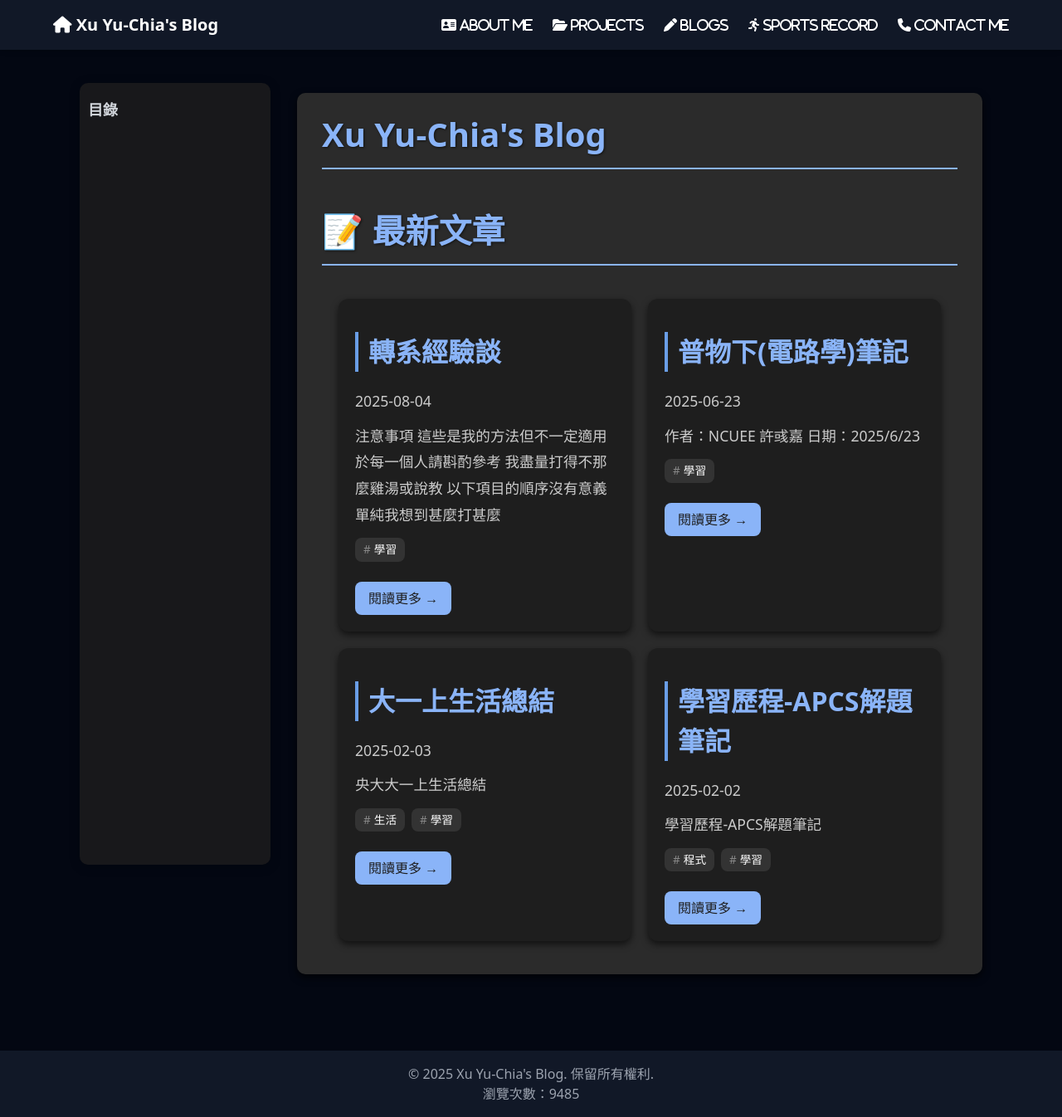
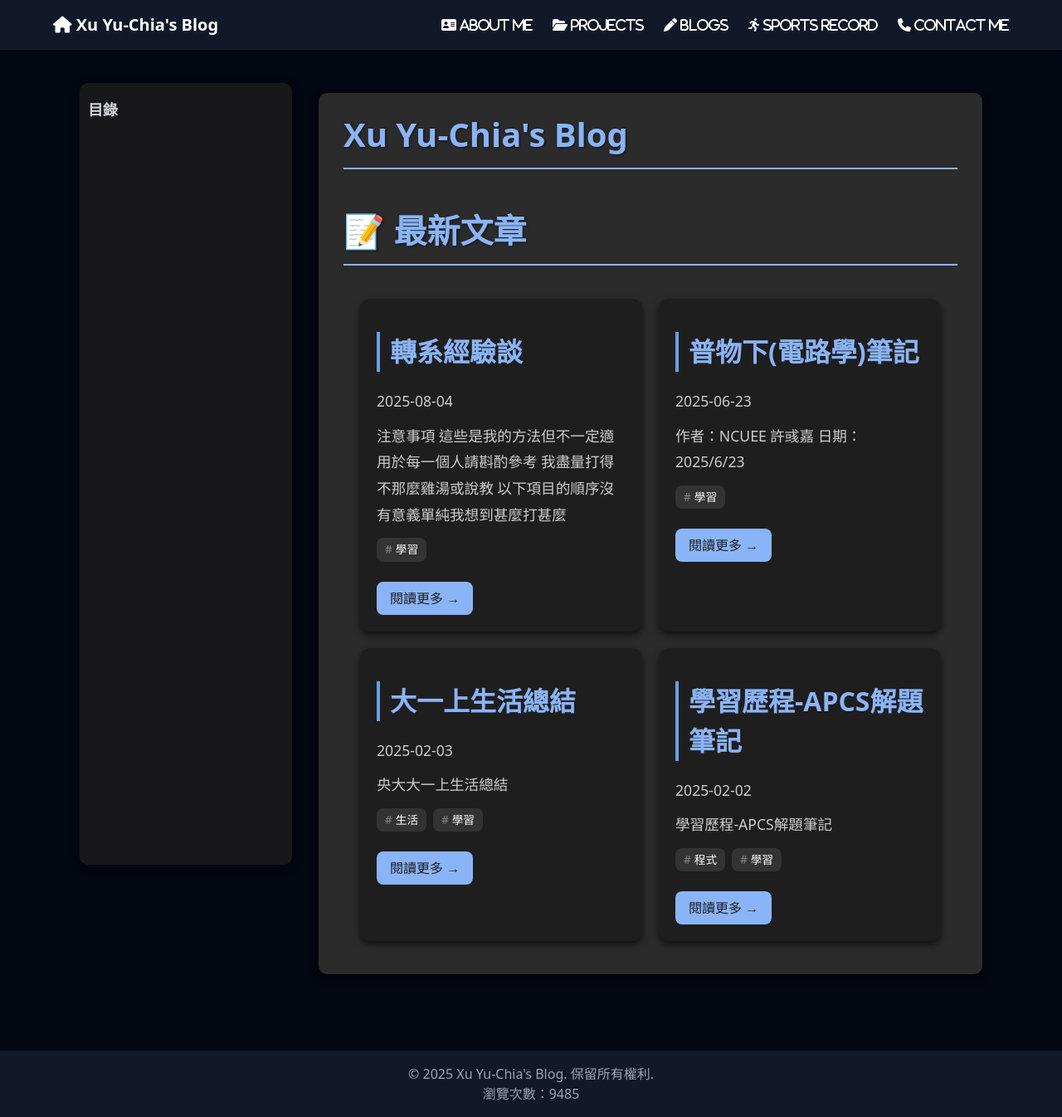
Before and after one commit to xu-yu-chia/blog, a Jekyll site: the page built from index.md, in a window 1280 px wide and 1346 px high. Shown: the whole window at 83% size. Built offline with Jekyll 4.4.1, drawn with Linux system fonts in a browser that asks for light colours; nearby versions of some CDN libraries.

Commit message:
tox update

```diff
--- a/assets/style.css
+++ b/assets/style.css
@@ -215,7 +215,7 @@ body {
   border-radius: 10px;
   padding: 18px 10px;
   min-width: 180px;
-  max-width: 230px;
+  max-width: 300px;
   font-size: 0.97rem;
   z-index: 10;
     scrollbar-width: thin;
```
